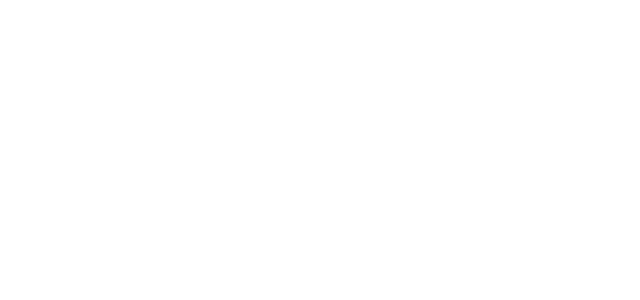
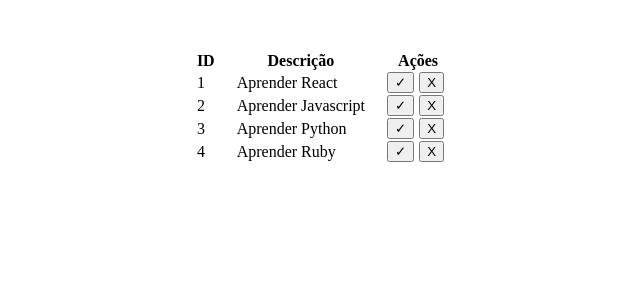
Before and after one commit to kaua-reis-clear/TodoApp_React, a React (Create React App) app in the folder frontend/: page / in a window 1280 px wide. Shown: the top 300 px of the page, without its empty margins (317-957 px from the left). Built offline with nearby package versions, Linux system fonts and the light colour scheme.

Commit message:
created table component.

```diff
--- a/frontend/src/App.jsx
+++ b/frontend/src/App.jsx
@@ -1,8 +1,12 @@
 import React from 'react'
+import Table from './components/Table'
+import './styles/App.css'
 
 function App() {
   return (
-    <div className="app"></div>
+    <div className="app">
+      <Table/>
+    </div>
   );
 }
 
--- /dev/null
+++ b/frontend/src/components/Table.jsx
@@ -0,0 +1,39 @@
+import React from 'react';
+import todo from '../mock/todo';
+import '../styles/Table.css'
+
+function Table(props) {
+  function getRows() {
+    return (
+      todo.map((item, index) => {
+        return (
+          <tr key={item.id}>
+            <td>{item.id}</td>
+            <td>{item.desc}</td>
+            <td>
+              <button className='done'>✓</button>
+              <button>X</button>
+            </td>
+          </tr>
+        );
+      })
+    );
+  }
+
+  return (
+    <table className='table'>
+      <thead>
+        <tr>
+          <th>ID</th>
+          <th>Descrição</th>
+          <th>Ações</th>
+        </tr>
+      </thead>
+      <tbody>
+        {getRows()}
+      </tbody>
+    </table>
+  );
+}
+
+export default Table;
--- /dev/null
+++ b/frontend/src/mock/todo.js
@@ -0,0 +1,24 @@
+const todo = [
+    {
+        id: 1,
+        desc: 'Aprender React',
+        done: false
+    },
+    {
+        id: 2,
+        desc: 'Aprender Javascript',
+        done: false
+    },
+    {
+        id: 3,
+        desc: 'Aprender Python',
+        done: false
+    },
+    {
+        id: 4,
+        desc: 'Aprender Ruby',
+        done: false
+    },
+]
+
+export default todo
--- /dev/null
+++ b/frontend/src/styles/App.css
@@ -0,0 +1,10 @@
+body {
+    margin: 0
+}
+
+.app {
+    display: flex;
+    height: 100vh;
+    justify-content: center;
+    align-items: start;
+}
--- /dev/null
+++ b/frontend/src/styles/Table.css
@@ -0,0 +1,11 @@
+.table {
+    margin-top: 50px;
+}
+
+td, th {
+    padding: 0 10px;
+}
+
+button {
+    margin-right: 5px;
+}
```
Also changed, not shown: frontend/src/index.css (added).
